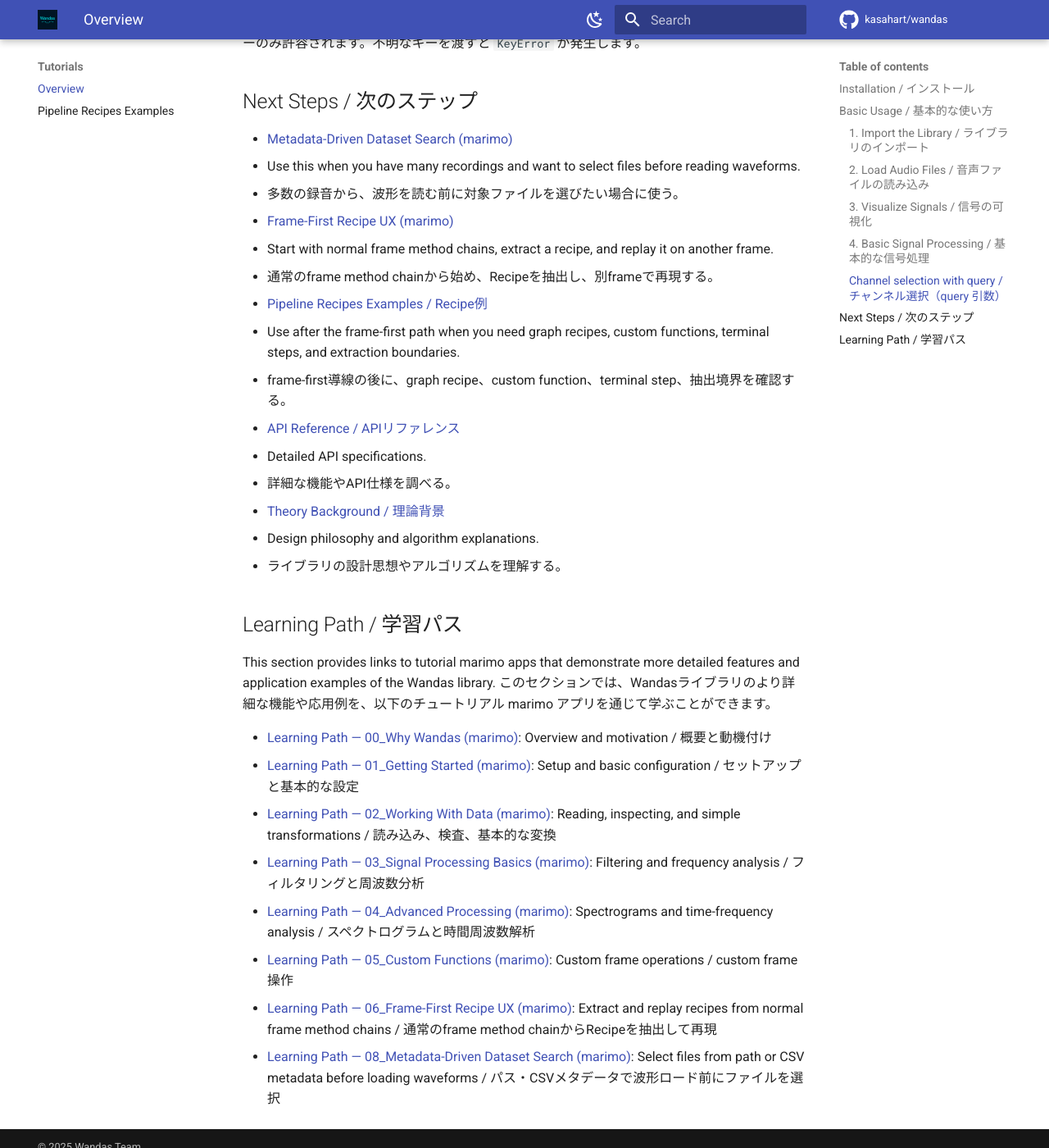
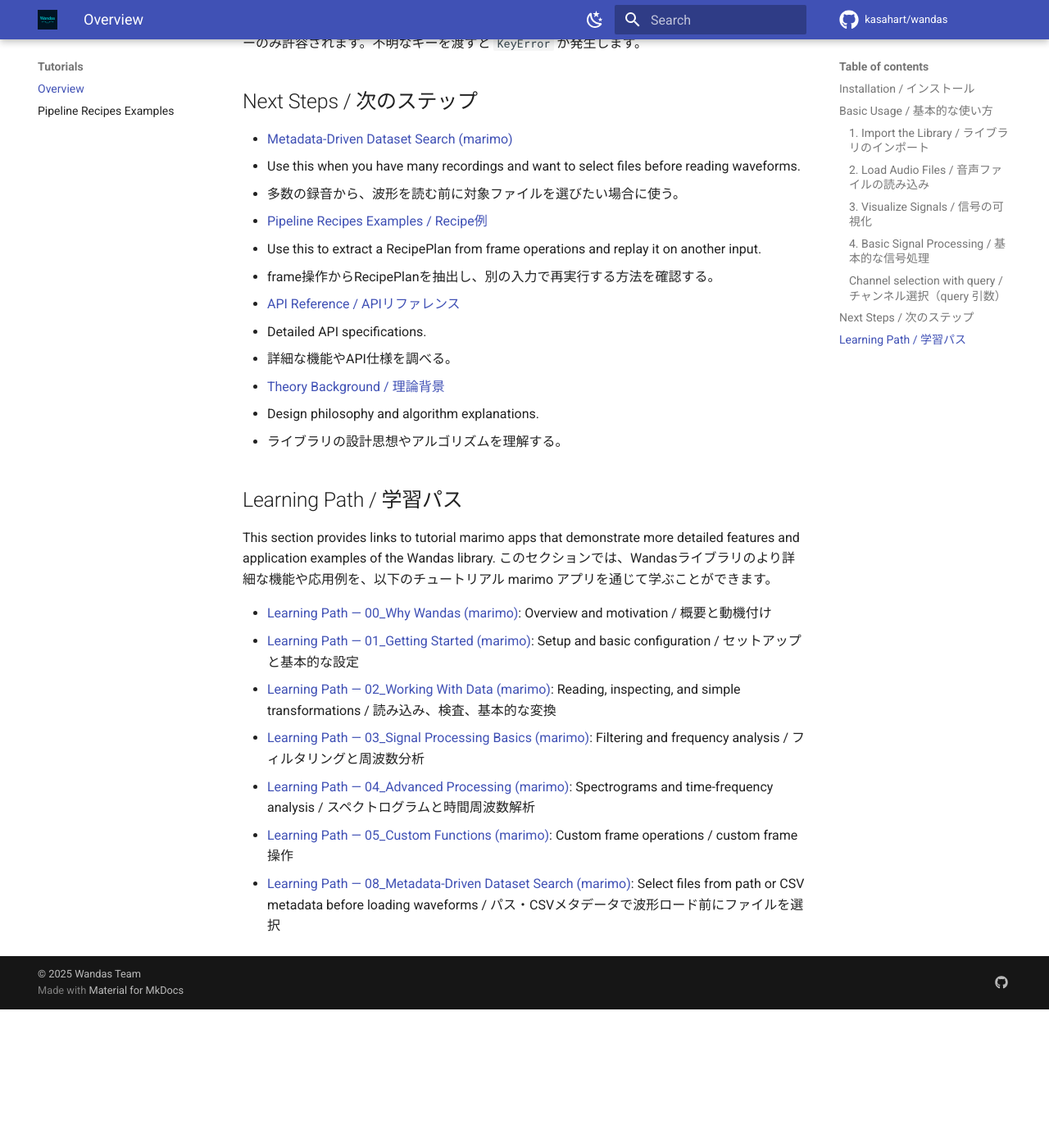
Before and after one commit to kasahart/wandas, an MkDocs documentation site: the page built from docs/src/tutorial/index.md, in a window 1280 px wide and 1400 px high, scrolled down 2903 px. Shown: the whole window at 82% size. Built offline with MkDocs 1.6.1 and Material for MkDocs 9.7.7, drawn with Linux system fonts in a browser that asks for light colours; comment, search, counter and statistics services are not loaded; after the commit the page ends 4134 px from its top, so only the background shows below that.

Commit message:
fix(recipe): keep array replay lazy and remove stale tutorial links

```diff
--- a/docs/src/tutorial/index.md
+++ b/docs/src/tutorial/index.md
@@ -108,12 +108,9 @@ Note: Keys specified in dict are only allowed for dataclass fields of `ChannelMe
 - <a href="../learning-path/08_metadata_driven_dataset_search.html">Metadata-Driven Dataset Search (marimo)</a>
   - Use this when you have many recordings and want to select files before reading waveforms.
   - 多数の録音から、波形を読む前に対象ファイルを選びたい場合に使う。
-- <a href="../learning-path/06_pipeline_recipe_ux.html">Frame-First Recipe UX (marimo)</a>
-  - Start with normal frame method chains, extract a recipe, and replay it on another frame.
-  - 通常のframe method chainから始め、Recipeを抽出し、別frameで再現する。
 - [Pipeline Recipes Examples / Recipe例](pipeline-recipes.md)
-  - Use after the frame-first path when you need graph recipes, custom functions, terminal steps, and extraction boundaries.
-  - frame-first導線の後に、graph recipe、custom function、terminal step、抽出境界を確認する。
+  - Use this to extract a RecipePlan from frame operations and replay it on another input.
+  - frame操作からRecipePlanを抽出し、別の入力で再実行する方法を確認する。
 - [API Reference / APIリファレンス](../api/index.md)
   - Detailed API specifications.
   - 詳細な機能やAPI仕様を調べる。
@@ -132,5 +129,4 @@ This section provides links to tutorial marimo apps that demonstrate more detail
 - <a href="../learning-path/03_signal_processing_basics.html">Learning Path — 03_Signal Processing Basics (marimo)</a>: Filtering and frequency analysis / フィルタリングと周波数分析
 - <a href="../learning-path/04_advanced_processing.html">Learning Path — 04_Advanced Processing (marimo)</a>: Spectrograms and time-frequency analysis / スペクトログラムと時間周波数解析
 - <a href="../learning-path/05_custom_functions.html">Learning Path — 05_Custom Functions (marimo)</a>: Custom frame operations / custom frame操作
-- <a href="../learning-path/06_pipeline_recipe_ux.html">Learning Path — 06_Frame-First Recipe UX (marimo)</a>: Extract and replay recipes from normal frame method chains / 通常のframe method chainからRecipeを抽出して再現
 - <a href="../learning-path/08_metadata_driven_dataset_search.html">Learning Path — 08_Metadata-Driven Dataset Search (marimo)</a>: Select files from path or CSV metadata before loading waveforms / パス・CSVメタデータで波形ロード前にファイルを選択
```
Also changed, not shown: 2 other files.
